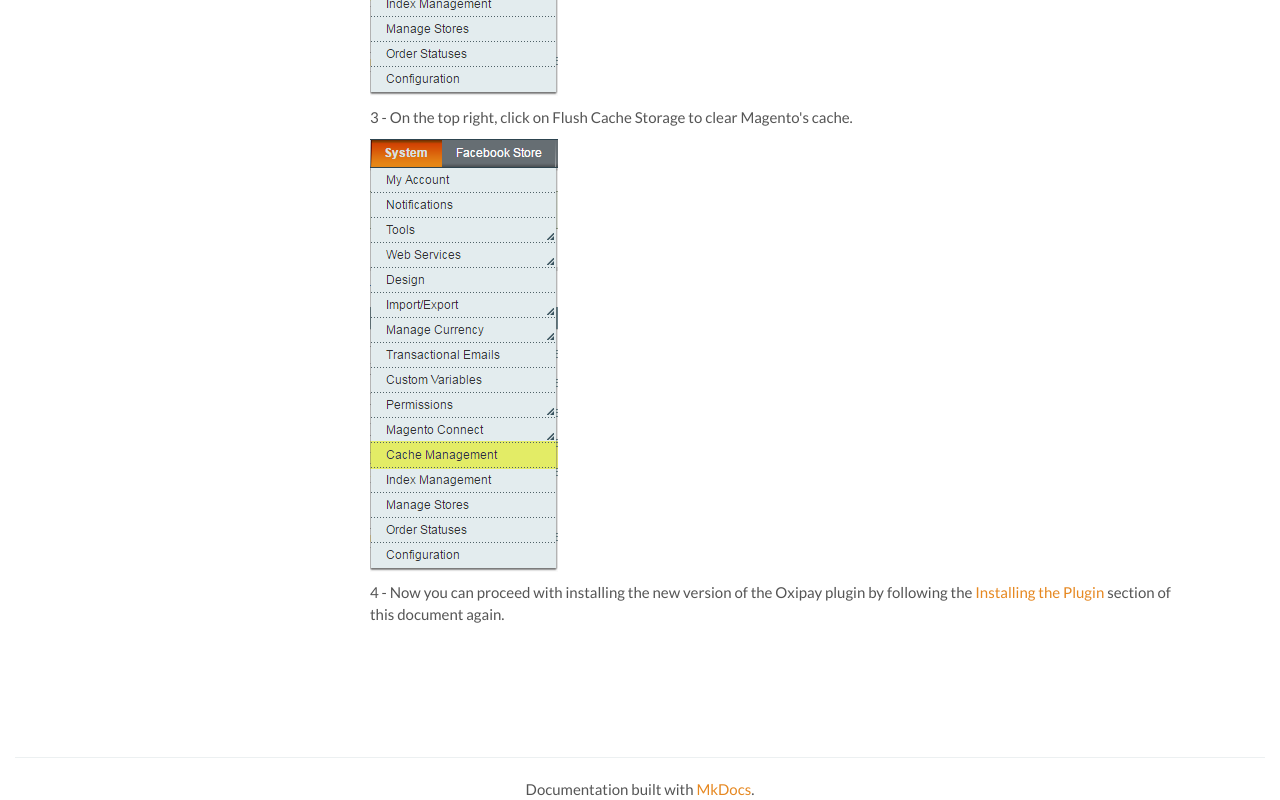
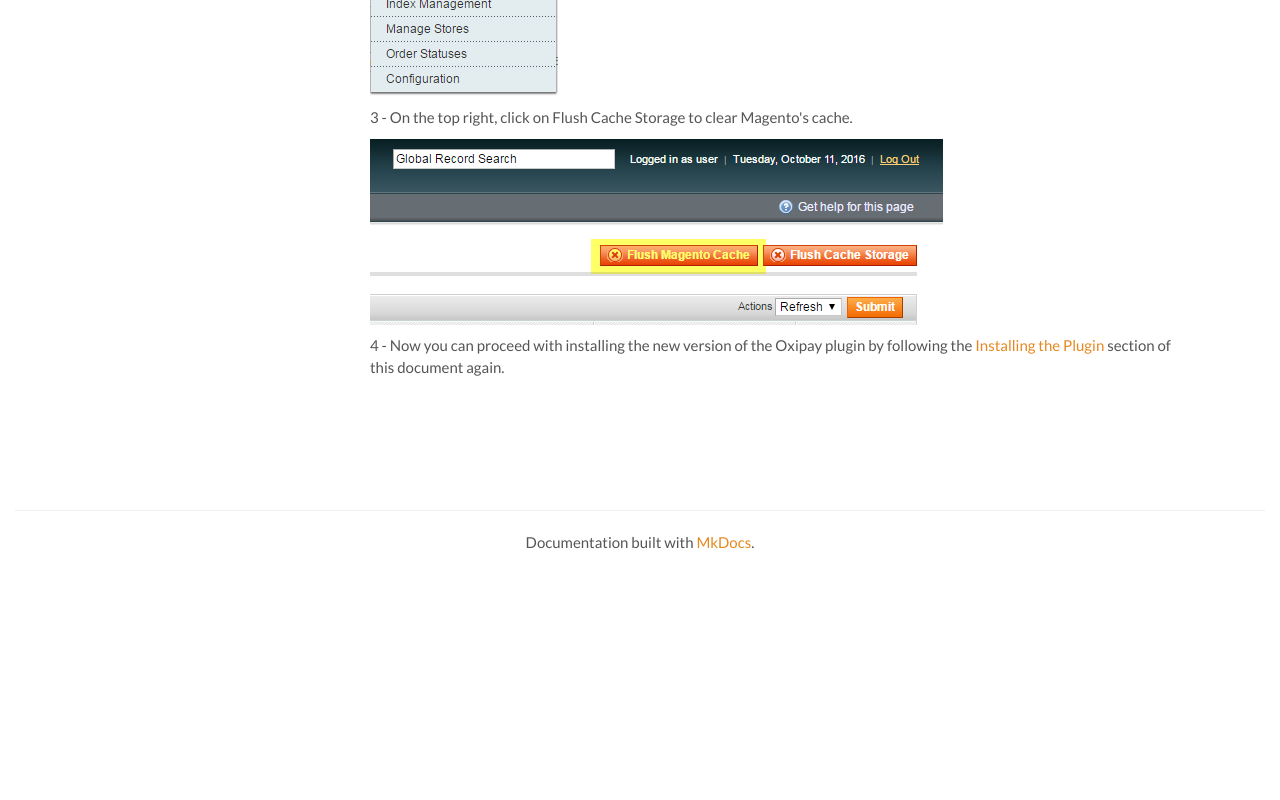
Before and after one commit to oxipay/oxipay.github.io, a plain HTML site: page platforms/magento_1x/index.html in a window 1280 px wide. Shown: the part 4270-5070 px from the top of the page. After the commit the page ends 4823 px from the top, so only its background shows below. Drawn offline with Linux system fonts and the light colour scheme; no server answers.

Commit message:
updated image in magento 1 documentation

```diff
--- a/platforms/magento_1x/index.html
+++ b/platforms/magento_1x/index.html
@@ -312,7 +312,7 @@
 <p>2 - Login to <strong>Magento Admin</strong> and then navigate to <strong>System</strong> then <strong>Cache Management</strong>.</p>
 <p><img alt="2.png" src="../../img/platforms/magento_1x/2.png" /></p>
 <p>3 - On the top right, click on Flush Cache Storage to clear Magento's cache.</p>
-<p><img alt="3.png" src="../../img/platforms/magento_1x/2.png" /></p>
+<p><img alt="3.png" src="../../img/platforms/magento_1x/3.png" /></p>
 <p>4 - Now you can proceed with installing the new version of the Oxipay plugin by following the <a href="./#Installing the Plugin">Installing the Plugin</a> section of this document again.</p></div>
         </div>
 
```
